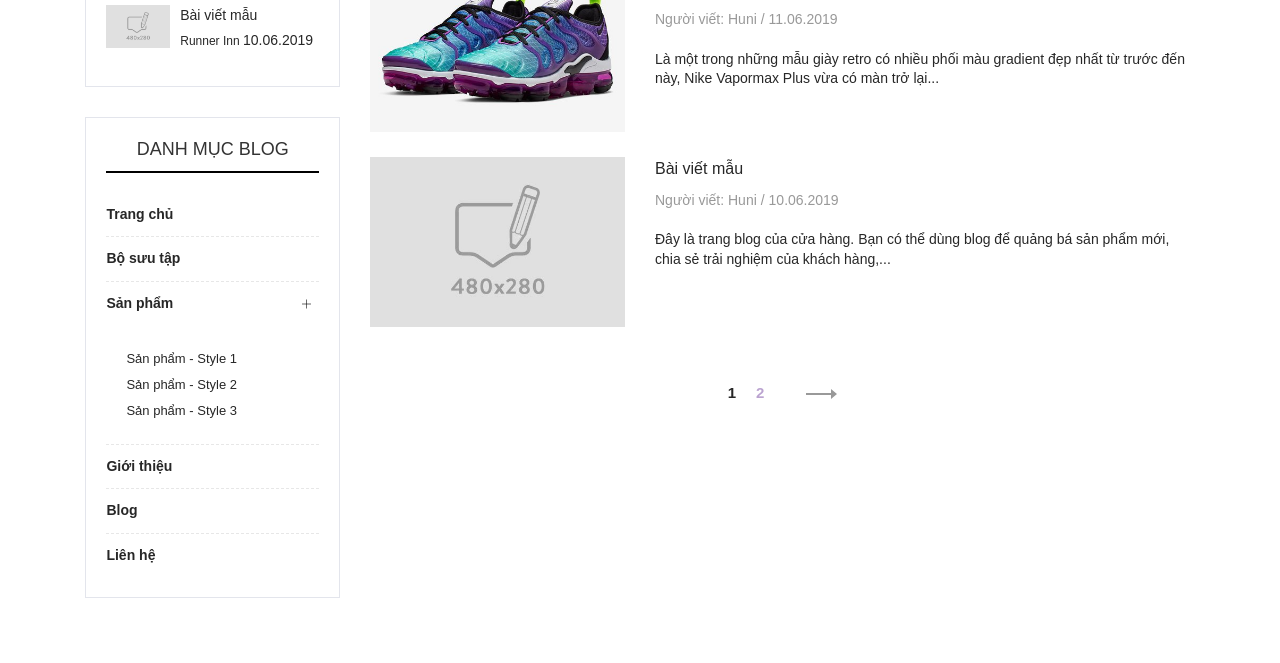
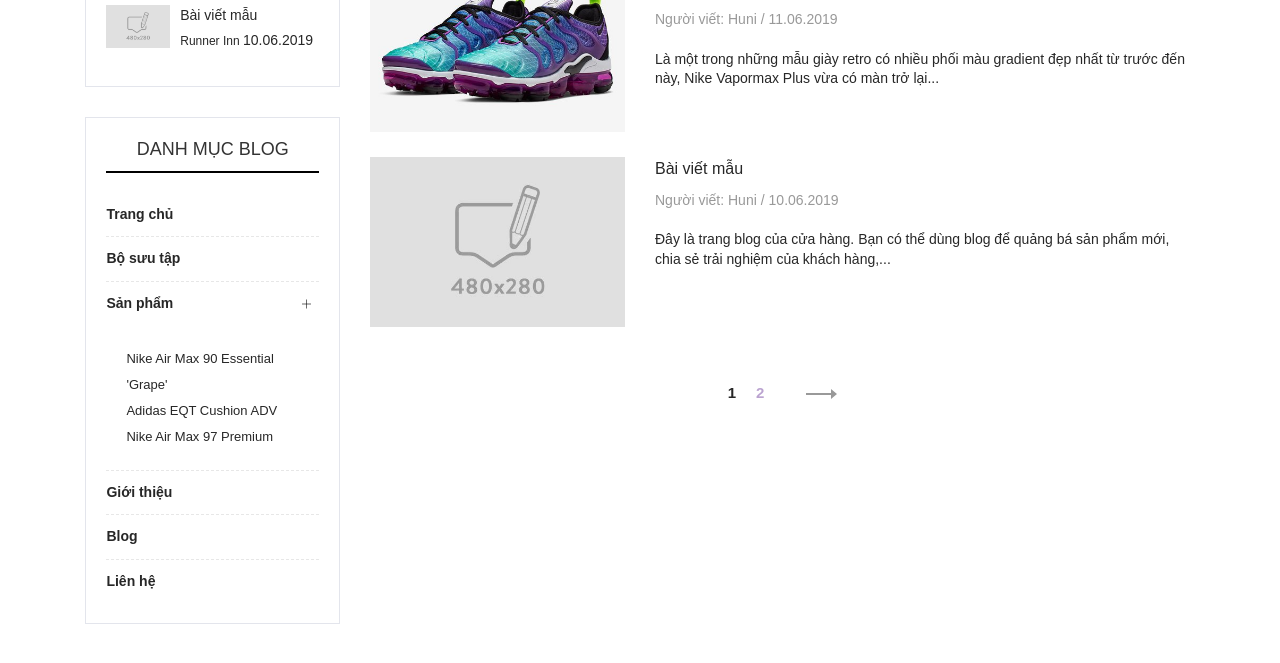
Before and after one commit to zaikaman/Web1, a plain HTML site: page blog.html in a window 1280 px wide. Both pictures are taken after a click on the button "Sản phẩm". Shown: the part 1122-1785 px from the top of the page. Drawn offline with Linux system fonts and the light colour scheme; a web font is replaced by a local one.

Commit message:
Sửa tiếp vài cái lặt vặt

```diff
--- a/blog.html
+++ b/blog.html
@@ -48,23 +48,23 @@
             <a class="nav-link" href="Product.html">BỘ SƯU TẬP</a>
           </li>
           <li class="nav-item lisanpham">
-            <a class="nav-link" href="detailproduct.html">SẢN PHẨM
+            <a class="nav-link" href="product.html">SẢN PHẨM
               <i class="fa fa-chevron-down" aria-hidden="true"></i>
             </a>
             <ul class="sub_menu">
               <li class="">
-                <a href="detailproduct.html" title="Sản phẩm - Style 1">
-                  Sản phẩm - Style 1
+                <a href="detailproduct.html?id=1" title="Nike Air Max 90 Essential 'Grape'">
+                  Nike Air Max 90 Essential 'Grape'
                 </a>
               </li>
               <li class="">
-                <a href="detailproduct.html" title="Sản phẩm - Style 2">
-                  Sản phẩm - Style 2
+                <a href="detailproduct.html?id=2" title="Adidas EQT Cushion ADV">
+                  Adidas EQT Cushion ADV
                 </a>
               </li>
               <li class="">
-                <a href="detailproduct.html" title="Sản phẩm - Style 3">
-                  Sản phẩm - Style 3
+                <a href="detailproduct.html?id=3" title="Nike Air Max 97 Premium">
+                  Nike Air Max 97 Premium
                 </a>
               </li>
             </ul>
@@ -106,9 +106,9 @@
 
                   </a>
                   <div class="dropdown-menu" aria-labelledby="navbarDropdown" style="border:0;">
-                    <a class="dropdown-item" href="detailproduct.html" title="Sản phẩm - Style 1">Sản phẩm - Style 1</a>
-                    <a class="dropdown-item" href="detailproduct.html" title="Sản phẩm - Style 2">Sản phẩm - Style 2</a>
-                    <a class="dropdown-item" href="detailproduct.html" title="Sản phẩm - Style 3">Sản phẩm - Style 3</a>
+                    <a class="dropdown-item" href="detailproduct.html?id=1" title="Nike Air Max 90 Essential 'Grape'">Nike Air Max 90 Essential 'Grape'</a>
+                    <a class="dropdown-item" href="detailproduct.html?id=2" title="Adidas EQT Cushion ADV">Adidas EQT Cushion ADV</a>
+                    <a class="dropdown-item" href="detailproduct.html?id=3" title="Nike Air Max 97 Premium">Nike Air Max 97 Premium</a>
                   </div>
                 </li>
                 <li class="nav-item">
@@ -379,9 +379,9 @@
                         <div class="collapse" id="collapseExample">
                           <div class="card card-body" style="border:0">
                             <ul class="menu-product">
-                              <li><a href="detailproduct.html" title="Sản phẩm - Style 1">Sản phẩm - Style 1</a></li>
-                              <li><a href="detailproduct.html" title="Sản phẩm - Style 2">Sản phẩm - Style 2</a></li>
-                              <li><a href="detailproduct.html" title="Sản phẩm - Style 3">Sản phẩm - Style 3</a></li>
+                              <li><a href="detailproduct.html?id=1" title="Nike Air Max 90 Essential 'Grape'">Nike Air Max 90 Essential 'Grape'</a></li>
+                              <li><a href="detailproduct.html?id=2" title="Adidas EQT Cushion ADV">Adidas EQT Cushion ADV</a></li>
+                              <li><a href="detailproduct.html?id=3" title="Nike Air Max 97 Premium">Nike Air Max 97 Premium</a></li>
                             </ul>
                           </div>
                         </div>
```
Also changed, not shown: contact.html (+10 -10 lines), detailblog.html (+13 -13 lines), introduce.html (+13 -13 lines), signin.html (+10 -10 lines), signup.html (+10 -10 lines).
